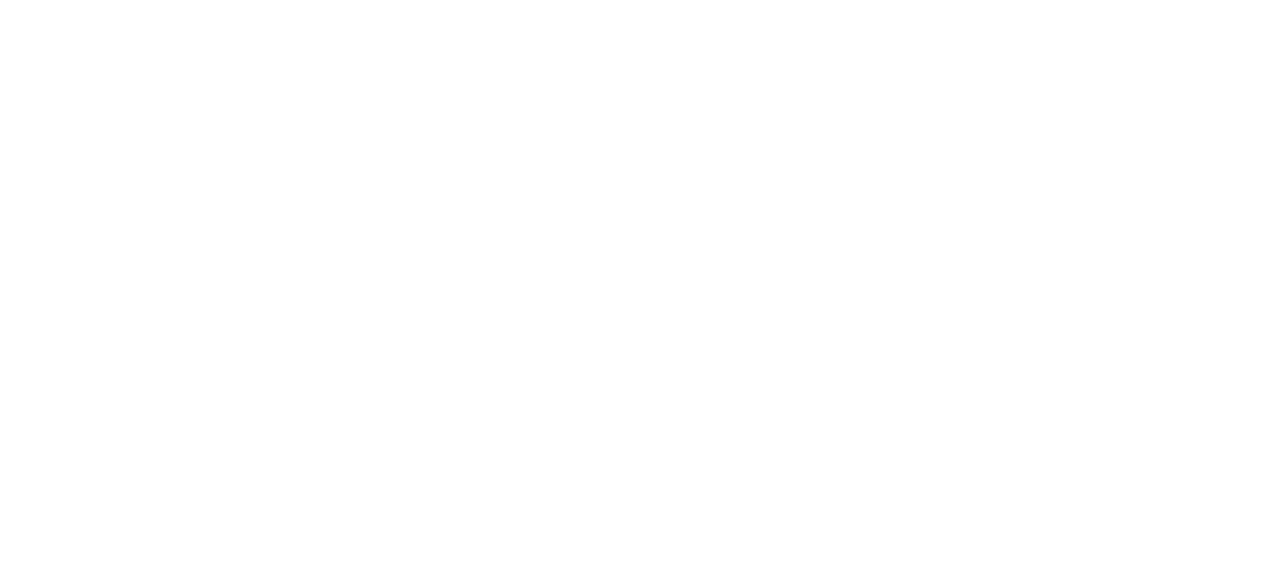
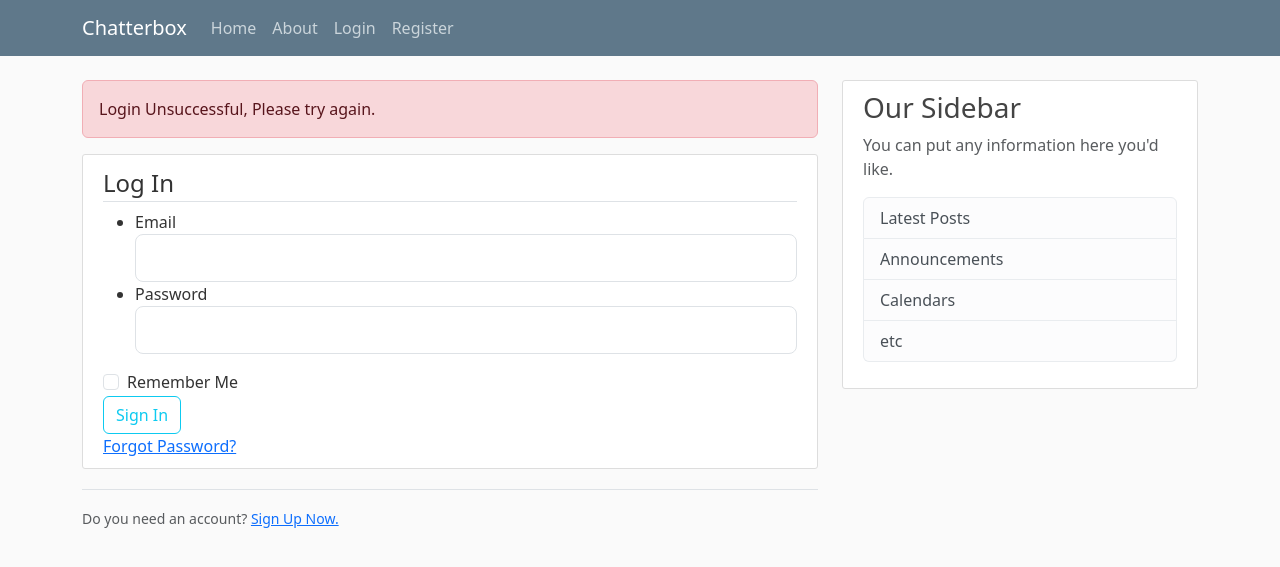
Before and after one commit to metanmai/chatterbox, a Flask app: page /login in a window 1280 px wide. Before the commit the part shown is empty. Shown: the top 567 px of the page. Run offline with Flask 3, Linux system fonts and the light colour scheme.

Commit message:
Added functionality to register and login pages.
Signed-off-by: metanmai <103983719+metanmai@users.noreply.github.com>

```diff
--- a/app.py
+++ b/app.py
@@ -1,4 +1,4 @@
-from flask import Flask, render_template
+from flask import Flask, render_template, flash, redirect, url_for
 
 from forms import RegistrationForm, LoginForm
 
@@ -29,19 +29,30 @@ def home():  # put application's code here
 
 
 @app.route('/about')
-def about_page():
+def about():
 	return render_template('about.html', title='About')
 
 
 @app.route('/register', methods=['GET', 'POST'])
 def register():
 	form = RegistrationForm()
+	if form.validate_on_submit():
+		flash(f'Account created for { form.username.data }!', 'success')
+		return redirect(url_for('home'))
 	return render_template('register.html', title='Register', form=form)
 
 
-@app.route('/login')
+@app.route('/login', methods=['GET', 'POST'])
 def login():
 	form = LoginForm()
+
+	if form.email.data == 'admin@chatterbox.com' and form.password.data == 'password':
+		flash('Logged in successfully.', 'success')
+		return redirect(url_for('home'))
+
+	else:
+		flash('Login Unsuccessful, Please try again.', 'danger')
+
 	return render_template('login.html', title='Login', form=form)
 
 
--- a/templates/layout.html
+++ b/templates/layout.html
@@ -7,28 +7,28 @@
         <link rel="stylesheet" type="text/css" href="static/main.css">
         <meta charset="UTF-8">
         {% if title %}
-            <title>Flask Blog - {{ title }}</title>
+            <title>Chatterbox - {{ title }}</title>
         {% else %}
-            <title>Flask Blog</title>
+            <title>Chatterbox</title>
         {% endif %}
     </head>
     <body>
         <header class="site-header">
           <nav class="navbar navbar-expand-md navbar-dark bg-steel fixed-top">
             <div class="container">
-              <a class="navbar-brand mr-4" href="/">Flask Blog</a>
+              <a class="navbar-brand mr-4" href="/">Chatterbox</a>
               <button class="navbar-toggler" type="button" data-toggle="collapse" data-target="#navbarToggle" aria-controls="navbarToggle" aria-expanded="false" aria-label="Toggle navigation">
                 <span class="navbar-toggler-icon"></span>
               </button>
               <div class="collapse navbar-collapse" id="navbarToggle">
                 <div class="navbar-nav mr-auto">
-                  <a class="nav-item nav-link" href="/">Home</a>
-                  <a class="nav-item nav-link" href="/about">About</a>
+                  <a class="nav-item nav-link" href="{{ url_for('home') }}">Home</a>
+                  <a class="nav-item nav-link" href="{{ url_for('about') }}">About</a>
                 </div>
                 <!-- Navbar Right Side -->
                 <div class="navbar-nav">
-                  <a class="nav-item nav-link" href="/login">Login</a>
-                  <a class="nav-item nav-link" href="/register">Register</a>
+                  <a class="nav-item nav-link" href="{{ url_for('login') }}">Login</a>
+                  <a class="nav-item nav-link" href="{{ url_for('register') }}">Register</a>
                 </div>
               </div>
             </div>
@@ -38,8 +38,17 @@
         <main role="main" class="container">
           <div class="row">
             <div class="col-md-8">
-              {% block content %}
-              {% endblock %}
+                {% with messages = get_flashed_messages(with_categories=True) %}
+                    {% if messages %}
+                        {% for category, message in messages %}
+                           <div class="alert alert-{{ category }}">
+                            {{ message }}
+                           </div>
+                        {% endfor %}
+                    {% endif %}
+                {% endwith %}
+                {% block content %}
+                {% endblock %}
             </div>
             <div class="col-md-4">
               <div class="content-section">
--- a/templates/login.html
+++ b/templates/login.html
@@ -1,10 +1,62 @@
-<!DOCTYPE html>
-<html lang="en">
-    <head>
-        <meta charset="UTF-8">
-        <title>Title</title>
-    </head>
-    <body>
+{% extends 'layout.html' %}
+{% block content %}
+    <div class="content-section">
+        <form method="post" action="">
+            {{ form.hidden_tag() }} {# For CSRF Token. #}
+            <fieldset class="form-group">
+                <legend class="border-bottom">
+                    Log In
+                </legend>
+                <ul class="form-group">
+                    <li>
+                       {{ form.email.label(class="form-control-label") }}
 
-    </body>
-</html>
+                        {% if form.email.errors %}
+                           {{ form.email(class="form-control form-control-lg is-invalid") }}
+                           <div class="invalid-feedback">
+                               {% for error in form.email.errors %}
+                                <span>{{ error }}</span>
+                               {% endfor %}
+                           </div>
+                       {% else %}
+                            {{ form.email(class="form-control form-control-lg") }}
+                       {% endif %}
+
+                   </li>
+                    <li>
+                       {{ form.password.label(class="form-control-label") }}
+
+                        {% if form.password.errors %}
+                           {{ form.password(class="form-control form-control-lg is-invalid") }}
+                           <div class="invalid-feedback">
+                               {% for error in form.password.errors %}
+                                <span>{{ error }}</span>
+                               {% endfor %}
+                           </div>
+                       {% else %}
+                            {{ form.password(class="form-control form-control-lg") }}
+                       {% endif %}
+                   </li>
+                </ul>
+            <div class="form-check">
+                {{ form.remember(class="form-check-input") }}
+                {{ form.remember.label(class="form-check-label") }}
+            </div>
+            </fieldset>
+
+            <div class="form-group">
+                {{ form.submit(class="btn btn-outline-info") }}
+            </div>
+        <small class="text-muted ml-2"></small>
+        <a href="#">Forgot Password?</a>
+        </form>
+    </div>
+    <div class="border-top pt-3">
+    <small class="text-muted">
+        Do you need an account?
+        <a class="ml-2" href="{{ url_for('register') }}">
+            Sign Up Now.
+        </a>
+    </small>
+    </div>
+{% endblock content %}
```
Also changed, not shown: templates/register.html (+46 -5 lines).
